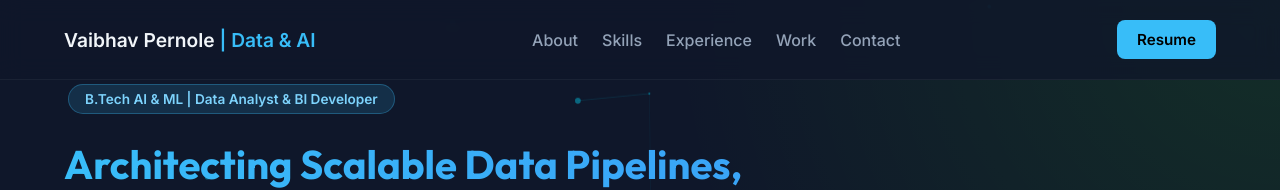
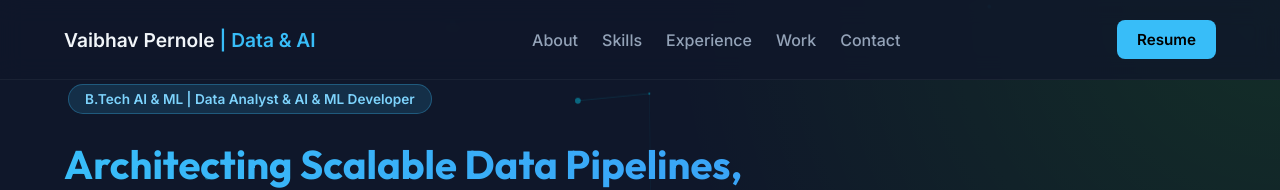
Before and after one commit to vaibhav72-hub/portfolio-github, a React (Vite) app: page / in a window 1280 px wide. Shown: the top 190 px of the page. Built offline with nearby package versions, Linux system fonts and the light colour scheme.

Commit message:
fix: resolve deployment issues by updating node version and install script

```diff
--- a/src/App.tsx
+++ b/src/App.tsx
@@ -256,7 +256,7 @@ export default function App() {
         )}
         <div className="container" style={{ display: "flex", alignItems: "center", gap: "40px", flexWrap: "wrap-reverse" }}>
           <div style={{ flex: "1 1 600px", position: "relative", zIndex: 10 }}>
-            <div className="badge" style={{ marginBottom: "24px" }}>B.Tech AI & ML | Data Analyst & BI Developer</div>
+            <div className="badge" style={{ marginBottom: "24px" }}>B.Tech AI & ML | Data Analyst & AI & ML Developer</div>
             <h1 className="hero-title-anim" style={{ margin: 0, padding: 0, fontSize: "clamp(1.5rem, 3.5vw, 2.5rem)", marginBottom: "24px", fontWeight: "bold", lineHeight: 1.3 }}>
               <span className="text-gradient">
                 Architecting Scalable Data Pipelines, Interactive BI Ecosystems, and Applied ML Models.
```
